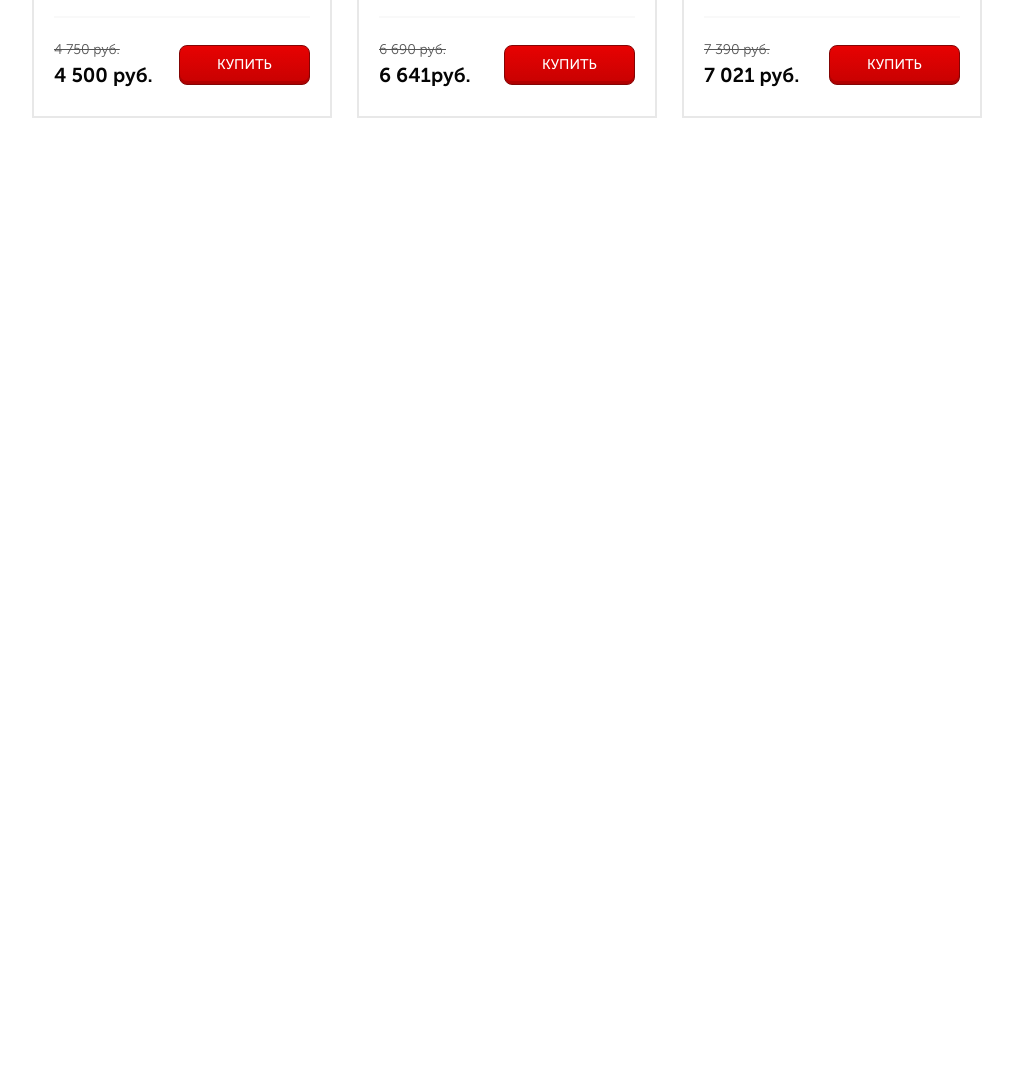
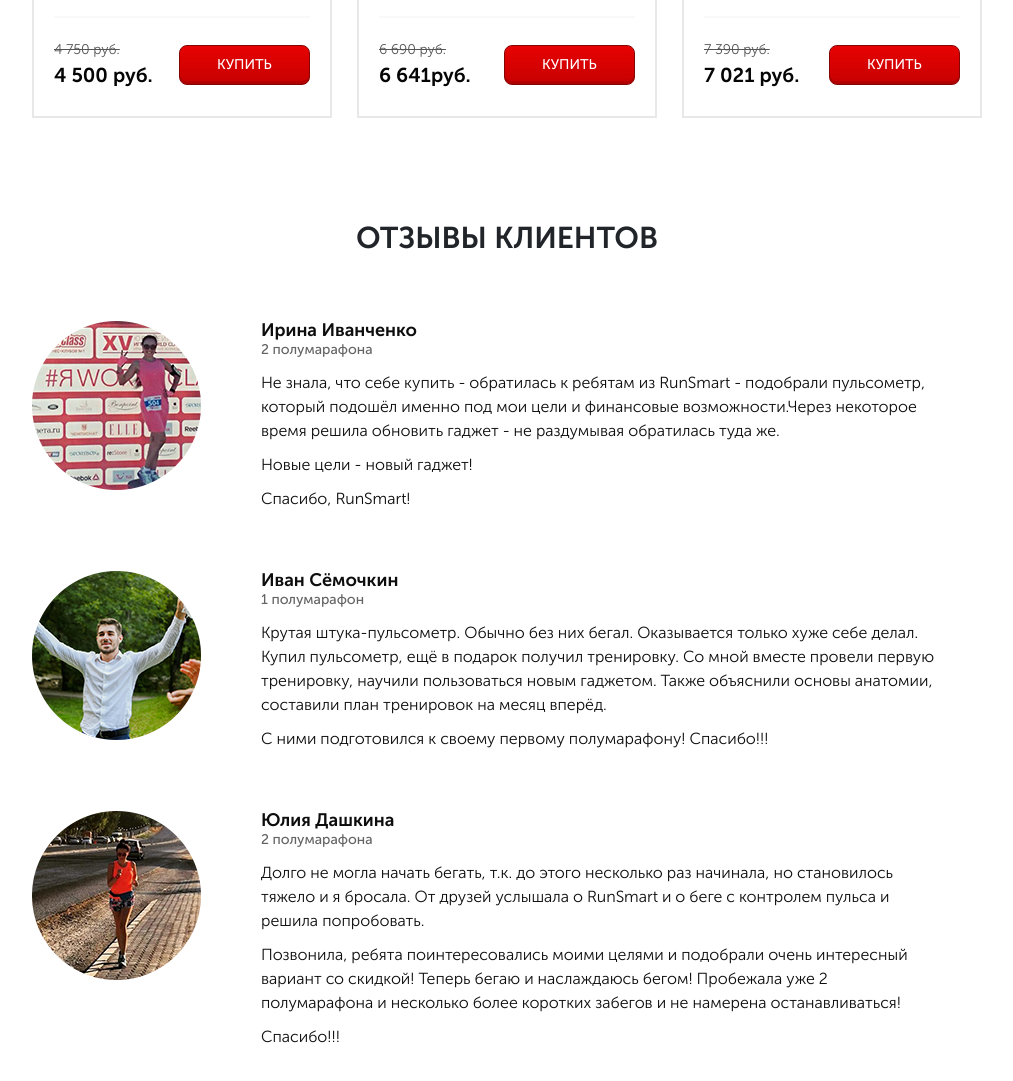
Before and after one commit to vasylkucherak/RunSmart, a plain HTML site: page src/index.html in a window 1280 px wide. Shown: the part 3652-4733 px from the top of the page, without its empty margins (133-1146 px from the left). Before the commit the page ends 3895 px from the top, so only its background shows below. Drawn offline with nearby package versions, Linux system fonts and the light colour scheme.

Commit message:
v.0.6.5 (finished a reviews component)

```diff
--- a/src/index.html
+++ b/src/index.html
@@ -364,6 +364,50 @@
         </div>
     </section>
 
+    <section class="reviews">
+        <div class="container">
+            <h2 class="title">отзывы клиентов</h2>
+            <div class="reviews__wrapper">
+                <div class="reviews-item">
+                    <a href="#" class="reviews-item__img"><img src="img/avatars/avatar_1.png" alt="avatar"></a>
+                    <div class="reviews-item__text">
+                        <a href="#" class="reviews-item__header">Ирина Иванченко</a>
+                        <div class="reviews-item__subheader">2 полумарафона</div>
+                        <div class="reviews-item__descr">
+                            Не знала, что себе купить - обратилась к ребятам из RunSmart - подобрали пульсометр, который подошёл именно под мои цели и финансовые возможности.Через некоторое время решила обновить гаджет - не раздумывая обратилась туда же.
+                            <div>Новые цели - новый гаджет!</div>
+                            <div>Спасибо, RunSmart!</div>
+                        </div>
+                    </div>
+                </div>
+                <div class="reviews-item">
+                    <a href="#" class="reviews-item__img"><img src="img/avatars/avatar_2.png" alt="avatar"></a>
+                    <div class="reviews-item__text">
+                        <a href="#" class="reviews-item__header">Иван Сёмочкин</a>
+                        <div class="reviews-item__subheader">1 полумарафон</div>
+                        <div class="reviews-item__descr">
+                            Крутая штука-пульсометр. Обычно без них бегал. Оказывается только хуже себе делал.<br>
+                            Купил пульсометр, ещё в подарок получил тренировку. Со мной вместе провели первую тренировку, научили пользоваться новым гаджетом. Также объяснили основы анатомии, составили план тренировок на месяц вперёд.<br>
+                            <div>С ними подготовился к своему первому полумарафону! Спасибо!!!</div>
+                        </div>
+                    </div>
+                </div>
+                <div class="reviews-item">
+                    <a href="#" class="reviews-item__img"><img src="img/avatars/avatar_3.png" alt="avatar"></a>
+                    <div class="reviews-item__text">
+                        <a href="#" class="reviews-item__header">Юлия Дашкина</a>
+                        <div class="reviews-item__subheader">2 полумарафона</div>
+                        <div class="reviews-item__descr">
+                            Долго не могла начать бегать, т.к. до этого несколько раз начинала, но становилось тяжело и я бросала. От друзей услышала о RunSmart и о беге с контролем пульса и решила попробовать.
+                            <div>Позвонила, ребята поинтересовались моими целями и подобрали очень интересный вариант со скидкой! Теперь бегаю и наслаждаюсь бегом! Пробежала уже 2 полумарафона и несколько более коротких забегов и не намерена останавливаться!</div>
+                            <div>Спасибо!!!</div>
+                        </div>
+                    </div>
+                </div>
+            </div>
+        </div>
+    </section>
+
     <script type="text/javascript" src="https://code.jquery.com/jquery-1.11.0.min.js"></script>
     <script type="text/javascript" src="https://code.jquery.com/jquery-migrate-1.2.1.min.js"></script>
     <script src="js/slick.min.js"></script>
--- a/src/sass/blocks/_catalog.scss
+++ b/src/sass/blocks/_catalog.scss
@@ -1,5 +1,5 @@
 .catalog {
-    padding-bottom: 100px;
+    padding-bottom: 80px;
     &__tabs {
         margin-top: 70px;
         list-style-type: none;
--- /dev/null
+++ b/src/sass/blocks/_reviews.scss
@@ -0,0 +1,45 @@
+.reviews {
+    min-height: 920px;
+    &__wrapper {
+        display: flex;
+        flex-direction: column;
+        justify-content: flex-start;
+    }
+    &-item {
+        display: flex;
+        margin-top: 60px;
+        &__img {
+            img {
+                margin-right: 60px;
+            }
+        }
+        &__text {
+            display: flex;
+            flex-direction: column;
+            width: 680px;
+        }
+        &__header {
+            font-weight: 700;
+            font-size: 18px;
+            line-height: 18px;
+            color: $font-black-color;
+            text-decoration: none;
+        }
+        &__subheader {
+            font-weight: 500;
+            font-size: 14px;
+            line-height: 22px;
+            color: #646464;
+        }
+        &__descr {
+            margin-top: 10px;
+            font-weight: 300;
+            font-size: 16px;
+            line-height: 24px;
+            color: $font-black-color;
+            div {
+                margin-top: 10px;
+            }
+        }
+    }
+}
--- a/src/sass/style.scss
+++ b/src/sass/style.scss
@@ -20,6 +20,7 @@
 @import 'blocks/forms';
 @import 'blocks/carousel';
 @import 'blocks/catalog';
+@import 'blocks/reviews';
 
 
 @import 'blocks/media';
```
Also changed, not shown: src/css/style.min.css.
